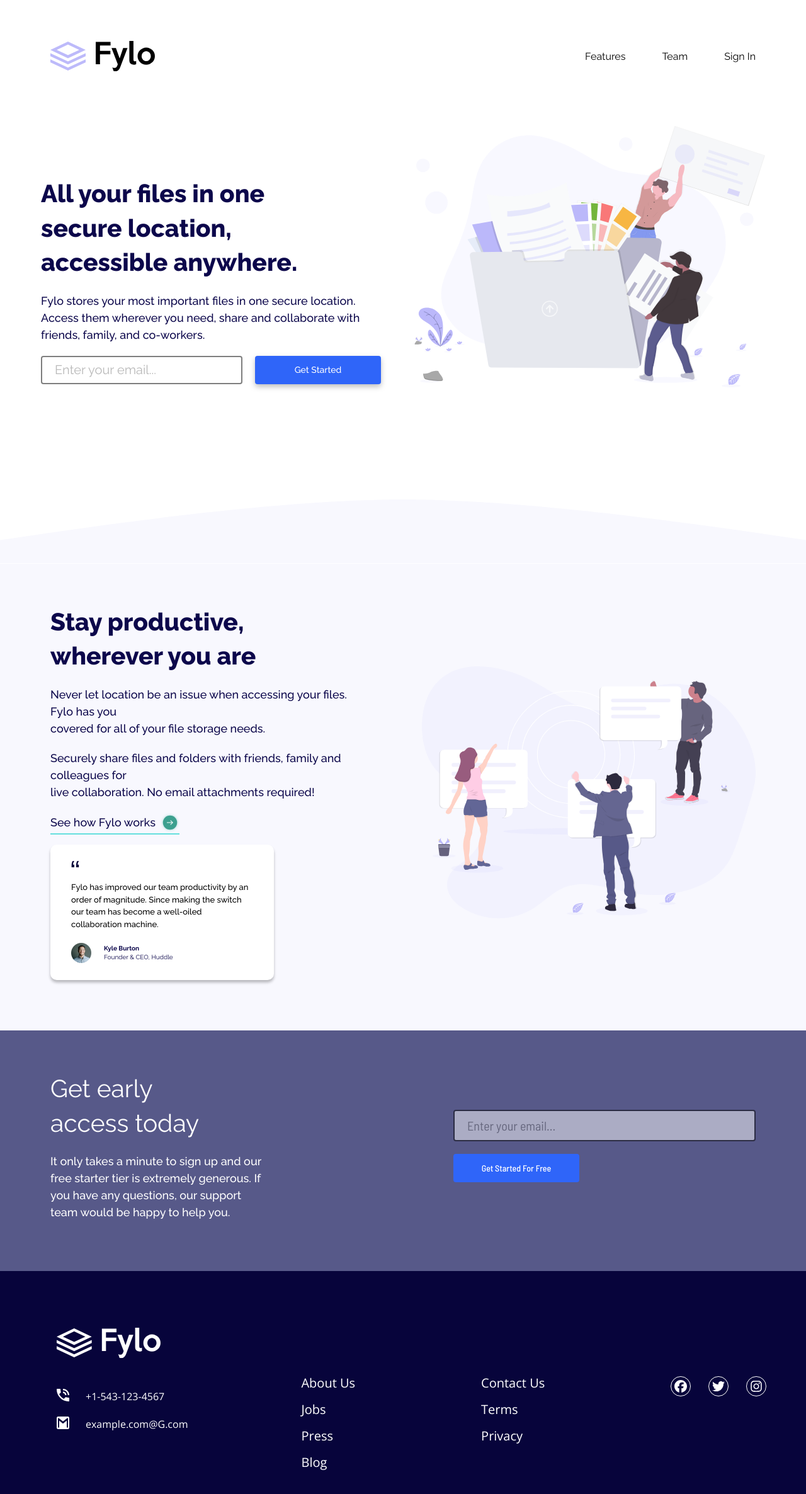
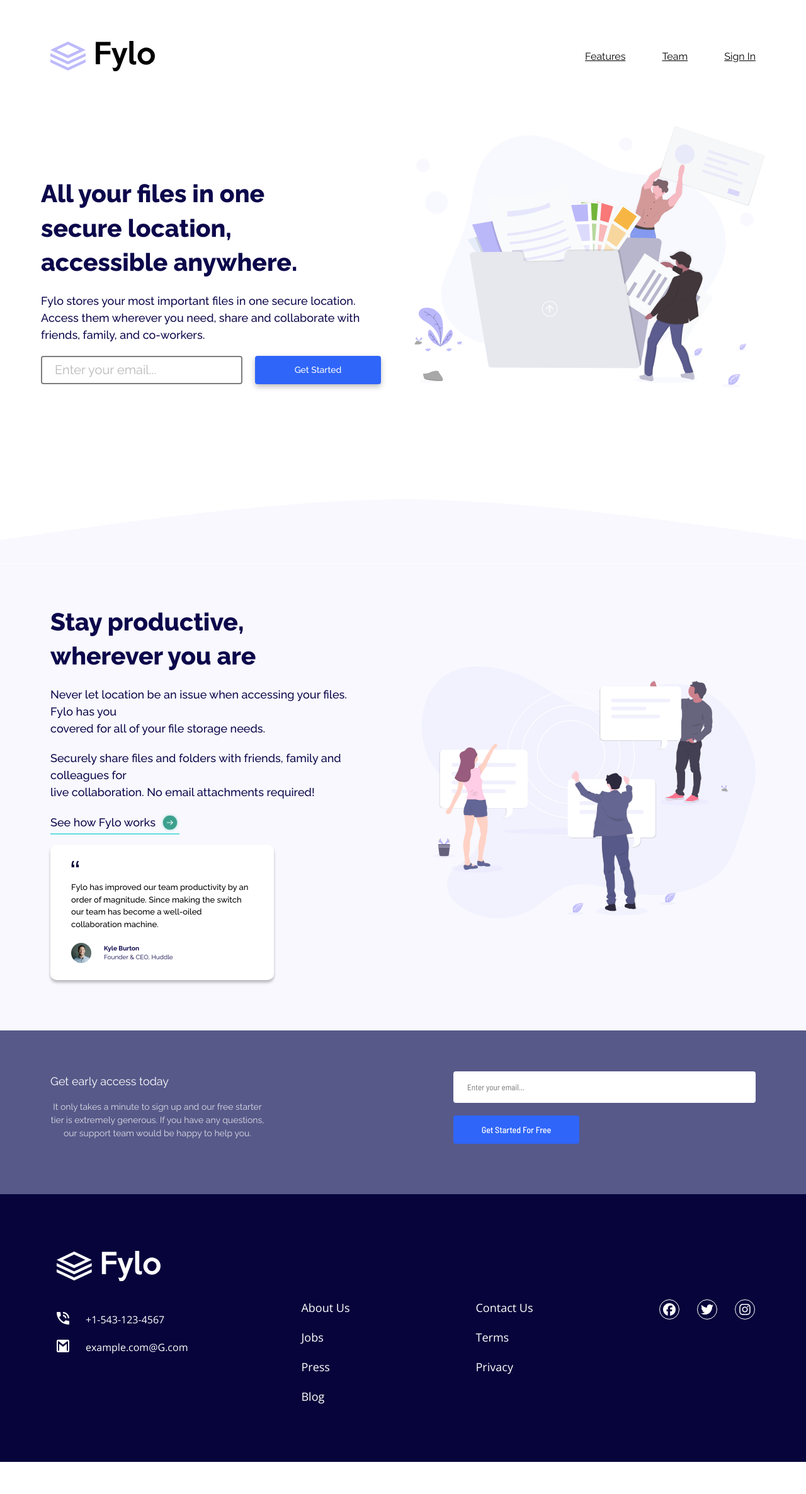
Before and after one commit to saifzayat/nft-preview-card-main, a React (Vite) app: page /card9 in a window 1280 px wide. Shown: the top 2372 px of the page at 63% size. After the commit the page ends 2321 px from the top, so only its background shows below. Built offline with nearby package versions, Linux system fonts and the light colour scheme; a web font is replaced by a local one.

Commit message:
fix bugs

```diff
--- a/src/Components/Card11/XICard.jsx
+++ b/src/Components/Card11/XICard.jsx
@@ -15,9 +15,15 @@ import { FontAwesomeIcon } from "@fortawesome/react-fontawesome";
 import { faFacebook } from "@fortawesome/free-brands-svg-icons";
 import { faTwitter } from "@fortawesome/free-brands-svg-icons";
 import { faInstagram } from "@fortawesome/free-brands-svg-icons";
+import { useNavigate } from "react-router-dom";
 function Button({ color, text }) {
+  const navigation = useNavigate();
   return (
-    <button className={styles.button} style={{ backgroundColor: color }}>
+    <button
+      className={styles.button}
+      style={{ backgroundColor: color }}
+      onClick={() => navigation("*")}
+    >
       {text}
     </button>
   );
@@ -142,15 +148,25 @@ function XICard() {
         <img src={logo} alt="logo" className={styles.logo2} />
         <div style={{ color: "black" }} className={styles.footerContainer}>
           <div className={styles.details}>
-            <p className={styles.hover}>FAQs</p>
-            <p className={styles.hover}>Contact Us</p>
+            <a href="*" className={styles.hover}>
+              FAQs
+            </a>
+            <a href="*" className={styles.hover}>
+              Contact Us
+            </a>
           </div>
           <div className={styles.details}>
-            <p className={styles.hover}>Privacy Policy</p>
-            <p className={styles.hover}>Press kit</p>
+            <a href="*" className={styles.hover}>
+              Privacy Policy
+            </a>
+            <a href="*" className={styles.hover}>
+              Press kit
+            </a>
           </div>
           <div className={styles.details}>
-            <p className={styles.hover}>Install Guide</p>
+            <a href="*" className={styles.hover}>
+              Install Guide
+            </a>
           </div>
         </div>
         <div className={styles.icons}>
--- a/src/Components/Card8/VIIICard.jsx
+++ b/src/Components/Card8/VIIICard.jsx
@@ -32,6 +32,7 @@ function VIIICard() {
     }
   };
   return (
+    <div>
       <div className={styles.container}>
         <header className={styles.header}>
           <nav className={styles.nav}>
@@ -41,11 +42,13 @@ function VIIICard() {
         </header>
         <main className={styles.main}>
           <div className={styles.content}>
-          <h1 className={styles.h1}>Build The Community Your Fans Will Love</h1>
+            <h1 className={styles.h1}>
+              Build The Community Your Fans Will Love
+            </h1>
             <p className={styles.p}>
               Huddle re-imagines the way we build communities. You have a voice,
-            but so does your audience. Create connections with your users as you
-            engage in genuine discussion.
+              but so does your audience. Create connections with your users as
+              you engage in genuine discussion.
             </p>
           </div>
           <button className={styles.btn1}>Get Started For Free</button>
@@ -78,15 +81,17 @@ function VIIICard() {
             flexDirection: "column",
           }}
         >
-        <div className={`${styles.backgroundCommon} ${styles.backgroundTop}`} />
+          <div
+            className={`${styles.backgroundCommon} ${styles.backgroundTop}`}
+          />
           <div className={`${styles.CC} ${styles.CCL}`}>
             <img src={pic1} alt="pic1" className={styles.pic} />
             <div className={styles.CCC}>
               <h1 className={styles.hc}>Grow Together</h1>
               <p className={styles.pc}>
                 Generate meaningful discussions with your audience and build a
-              strong, loyal community. Think of the insightful conversations you
-              miss out on with a feedback form.
+                strong, loyal community. Think of the insightful conversations
+                you miss out on with a feedback form.
               </p>
             </div>
           </div>
@@ -98,8 +103,8 @@ function VIIICard() {
             <div className={styles.CCC}>
               <h1 className={styles.hc}>Flowing Conversations</h1>
               <p className={styles.pc}>
-              You wouldn&apos;t paginate a conversation in real life, so why do
-              it online? Our threads have just-in-time loading for a more
+                You wouldn&apos;t paginate a conversation in real life, so why
+                do it online? Our threads have just-in-time loading for a more
                 natural flow.
               </p>
             </div>
@@ -133,6 +138,7 @@ function VIIICard() {
           >
             <h1 className={styles.h1}>Ready To Build Your Community?</h1>
             <button className={styles.btn2}>Get Started For Free</button>
+          </div>
         </div>
       </div>
       <footer>
--- a/src/Components/Card8/VIIICard.module.css
+++ b/src/Components/Card8/VIIICard.module.css
@@ -1,6 +1,6 @@
 .container {
   display: flex;
-  padding: 80px 80px 0px 80px;
+  padding-bottom: 80px;
   flex-direction: column;
   align-items: center;
   font-family: var(--Poppins);
@@ -17,6 +17,7 @@
   justify-content: space-between;
   align-items: center;
   width: 100%;
+  padding: 80px 80px;
 }
 .btn {
   display: flex;
@@ -147,9 +148,9 @@
   background-color: #fff;
 }
 .backgroundCommon {
-  background-size: 100% auto; /* تمتد بعرض الشاشة مع الحفاظ على التناسب */
+  background-size: contain; /* تمتد بعرض الشاشة مع الحفاظ على التناسب */
   background-repeat: no-repeat;
-  width: 100vw; /* يمتد على كامل عرض الشاشة */
+  width: 100%; /* يمتد على كامل عرض الشاشة */
   height: 25vh; /* يمتد بنسبة من ارتفاع الشاشة */
   max-height: 200px; /* الحد الأقصى للارتفاع لمنع التشوه */
 }
@@ -193,7 +194,7 @@
   filter: drop-shadow(0px 4px 4px rgba(0, 0, 0, 0.25));
 }
 .footerground {
-  transform: translateY(10px);
+  transform: translateY(5px);
   background-position-y: bottom;
   background-image: url("../../../assets/bg-footer-top-desktop.svg");
 }
@@ -306,13 +307,16 @@
 
 @media (max-width: 768px) {
   .container {
-    padding: 22px 22px 0px 22px;
+    padding-bottom: 22px;
   }
   .handleSubmit {
     display: flex;
     flex-direction: row-reverse;
     align-items: center;
     justify-content: space-between;
+  }
+  .nav {
+    padding: 22px 22px;
   }
   .logo {
     width: 100px;
--- a/src/Components/Card9/IXCard.jsx
+++ b/src/Components/Card9/IXCard.jsx
@@ -37,9 +37,15 @@ function IXCard() {
           <nav className={styles.nav}>
             <img src={logo} alt="logo" className={styles.logo} />
             <ul className={styles.ul}>
-              <li className={styles.li}>Features</li>
-              <li className={styles.li}>Team</li>
-              <li className={styles.li}>Sign In</li>
+              <li className={styles.li}>
+                <a href="*">Features </a>
+              </li>
+              <li className={styles.li}>
+                <a href="*">Team </a>
+              </li>
+              <li className={styles.li}>
+                <a href="*">Sign In </a>
+              </li>
             </ul>
           </nav>
         </header>
@@ -125,12 +131,12 @@ function IXCard() {
       <div className={`${styles.container} ${styles.between}`}>
         <div className={styles.content} style={{ paddingTop: "0px" }}>
           <h1
-            className={styles.h1}
+            className={styles.h1b}
             style={{ color: "white", fontWeight: "400" }}
           >
             Get early access today
           </h1>
-          <p className={styles.p} style={{ color: "white" }}>
+          <p className={styles.pb} style={{ color: "white" }}>
             It only takes a minute to sign up and our free starter tier is
             extremely generous. If you have any questions, our support team
             would be happy to help you.
@@ -181,20 +187,40 @@ function IXCard() {
             </div>
           </div>
           <div className={styles.group}>
-            <h1 className={styles.stat}>About Us</h1>
-            <h1 className={styles.stat}>Jobs</h1>
-            <h1 className={styles.stat}>Press</h1>
-            <h1 className={styles.stat}>Blog</h1>
+            <a href="*" className={styles.stat}>
+              About Us
+            </a>
+            <a href="*" className={styles.stat}>
+              Jobs
+            </a>
+            <a href="*" className={styles.stat}>
+              Press
+            </a>
+            <a href="*" className={styles.stat}>
+              Blog
+            </a>
           </div>
           <div className={styles.group}>
-            <h1 className={styles.stat}>Contact Us</h1>
-            <h1 className={styles.stat}> Terms</h1>
-            <h1 className={styles.stat}>Privacy</h1>
+            <a href="*" className={styles.stat}>
+              Contact Us
+            </a>
+            <a href="*" className={styles.stat}>
+              Terms
+            </a>
+            <a href="*" className={styles.stat}>
+              Privacy
+            </a>
           </div>
           <div className={styles.icons}>
-            <FontAwesomeIcon className={styles.iconS} icon={faFacebook} />
-            <FontAwesomeIcon className={styles.iconS} icon={faTwitter} />
-            <FontAwesomeIcon className={styles.iconS} icon={faInstagram} />
+            <a href="*">
+              <FontAwesomeIcon className={styles.iconS} icon={faFacebook} />
+            </a>
+            <a href="*">
+              <FontAwesomeIcon className={styles.iconS} icon={faTwitter} />
+            </a>
+            <a href="*">
+              <FontAwesomeIcon className={styles.iconS} icon={faInstagram} />
+            </a>
           </div>
         </div>
       </footer>
--- a/src/Components/Card9/IXCard.module.css
+++ b/src/Components/Card9/IXCard.module.css
@@ -80,13 +80,13 @@
 .input1 {
   display: flex;
   border-radius: 4px;
-  border: 2px solid #000000;
+  border: 2px solid #ffffff;
   width: 480px;
   height: 50px;
   font-size: 20px;
   padding-left: 20px;
-  opacity: 0.5;
   background-color: #fff;
+  font-size: small;
 }
 .inputContainer {
   display: flex;
@@ -98,7 +98,14 @@
   flex-direction: column;
   gap: 20px;
 }
-
+.pb {
+  font-size: 14px;
+  text-align: center;
+  opacity: 0.8;
+}
+.h1b {
+  font-size: large;
+}
 .error {
   color: red;
   font-size: 14px;
@@ -135,7 +142,7 @@
   background-image: url("../../../assets/bg-curve-desktop.svg");
   background-size: 100% auto; /* تمتد بعرض الشاشة مع الحفاظ على التناسب */
   background-repeat: no-repeat;
-  width: 100vw; /* يمتد على كامل عرض الشاشة */
+  width: 100%; /* يمتد على كامل عرض الشاشة */
   height: 25vh; /* يمتد بنسبة من ارتفاع الشاشة */
   max-height: 200px; /* الحد الأقصى للارتفاع لمنع التشوه */
 }
@@ -269,8 +276,11 @@
   color: #fff;
 }
 .stat {
+  font-size: 18px;
   font-weight: 200;
   width: max-content;
+  text-decoration: none;
+  color: #fff;
 }
 .stat:hover {
   cursor: pointer;
@@ -424,6 +434,7 @@
   .between {
     flex-direction: column;
     gap: 40px;
+    padding: 40px;
   }
   .background {
     background-image: url("../../../assets/bg-curve-mobile.svg");
```
Lines whose indentation alone changed are shown as unchanged.
